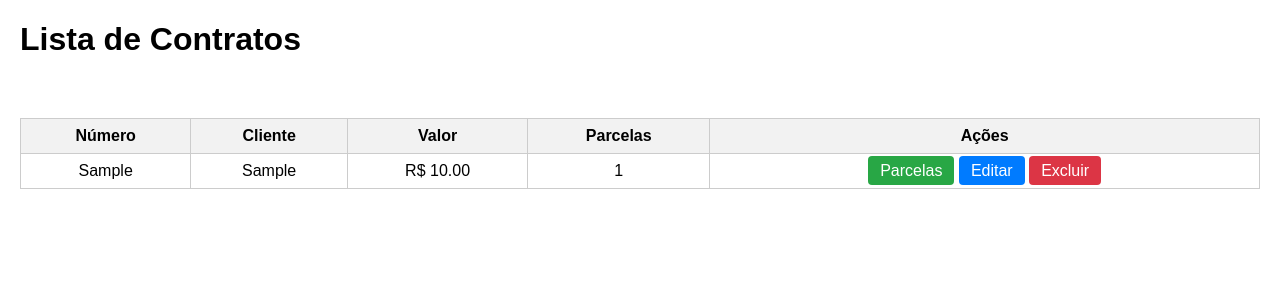
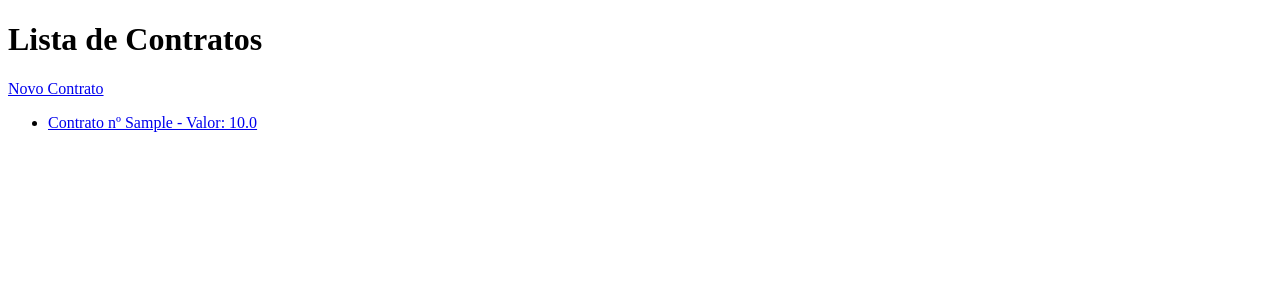
Before and after one commit to felipe4128/Cobran-a, a Flask app: page / in a window 1280 px wide. Shown: the top 300 px of the page. Run offline with Flask 3, Linux system fonts and the light colour scheme; tables that the repository leaves empty hold one stand-in row (values such as "Sample post").

```diff
--- a/templates/index.html
+++ b/templates/index.html
@@ -2,45 +2,21 @@
 <html lang="pt-BR">
 <head>
     <meta charset="UTF-8">
-    <meta name="viewport" content="width=device-width, initial-scale=1.0">
     <title>Lista de Contratos</title>
-    <style>
-        body { font-family: Arial, sans-serif; margin: 20px; }
-        table { width: 100%; border-collapse: collapse; margin-top: 20px; }
-        th, td { border: 1px solid #ccc; padding: 8px; text-align: center; }
-        th { background-color: #f2f2f2; }
-        a { text-decoration: none; padding: 6px 12px; border-radius: 4px; color: white; }
-        .btn-parcelas { background-color: #28a745; }
-        .btn-editar { background-color: #007bff; }
-        .btn-excluir { background-color: #dc3545; }
-    </style>
 </head>
 <body>
     <h1>Lista de Contratos</h1>
-
-    <a href="{{ url_for('novo_contrato') }}">+ Novo Contrato</a>
-
-    <table>
-        <tr>
-            <th>Número</th>
-            <th>Cliente</th>
-            <th>Valor</th>
-            <th>Parcelas</th>
-            <th>Ações</th>
-        </tr>
+    <a href="{{ url_for('novo_contrato') }}">Novo Contrato</a>
+    <ul>
         {% for contrato in contratos %}
-        <tr>
-            <td>{{ contrato.numero }}</td>
-            <td>{{ contrato.cliente }}</td>
-            <td>R$ {{ '%.2f' % contrato.valor }}</td>
-            <td>{{ contrato.parcelas }}</td>
-            <td>
-                <a href="{{ url_for('parcelas', id=contrato.id) }}" class="btn-parcelas">Parcelas</a>
-                <a href="{{ url_for('editar_contrato', id=contrato.id) }}" class="btn-editar">Editar</a>
-                <a href="{{ url_for('excluir_contrato', id=contrato.id) }}" class="btn-excluir" onclick="return confirm('Tem certeza que deseja excluir este contrato?')">Excluir</a>
-            </td>
-        </tr>
+            <li>
+                <a href="{{ url_for('ver_contrato', contrato_id=contrato.id) }}">
+                    Contrato nº {{ contrato.numero }} - Valor: {{ contrato.valor }}
+                </a>
+            </li>
+        {% else %}
+            <li>Nenhum contrato cadastrado.</li>
         {% endfor %}
-    </table>
+    </ul>
 </body>
 </html>
```
Also changed, not shown: templates/novo_contrato.html (added, +27 -0 lines), templates/ver_contrato.html (added, +21 -0 lines).
